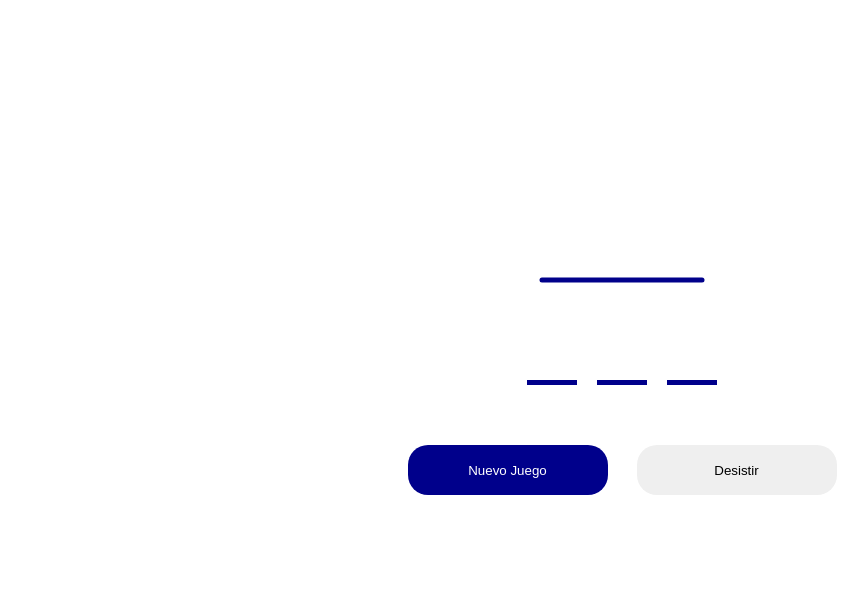
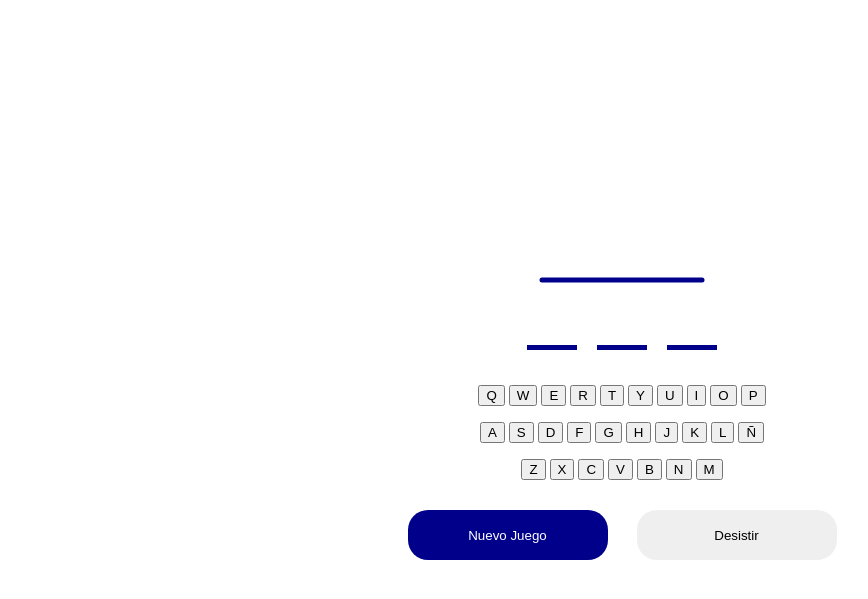
Before and after one commit to francisbatista/juegodelahorcado, a plain HTML site: page index.html in a window 1280 px wide. Both pictures are taken after a click on the button "Iniciar Juego". Shown: the part 101-700 px from the top of the page, without its empty margins (18-886 px from the left). Drawn offline with Linux system fonts and the light colour scheme.

Commit message:
agregando teclado

```diff
--- a/index.html
+++ b/index.html
@@ -33,9 +33,42 @@
             </div>
         </div>
         <div id="pantallaTablero" hidden>
-            <canvas id="myCanvas" width="600" height="300"></canvas>
+            <canvas id="myCanvas" width="600" height="285"></canvas>
             <div id="contenedorLetras"></div>
             <div id="letrasFalladas"></div>
+            <div id="teclado">
+                <button>Q</button>
+                <button>W</button>
+                <button>E</button>
+                <button>R</button>
+                <button>T</button>
+                <button>Y</button>
+                <button>U</button>
+                <button>I</button>
+                <button>O</button>
+                <button>P</button>
+                <br>
+                <br>
+                <button>A</button>
+                <button>S</button>
+                <button>D</button>
+                <button>F</button>
+                <button>G</button>
+                <button>H</button>
+                <button>J</button>
+                <button>K</button>
+                <button>L</button>
+                <button>Ñ</button>
+                <br>
+                <br>
+                <button>Z</button>
+                <button>X</button>
+                <button>C</button>
+                <button>V</button>
+                <button>B</button>
+                <button>N</button>
+                <button>M</button>
+            </div>
             <div class="botones">
                 <button id="btnNuevoJuego">Nuevo Juego</button>
                 <button id="btnDesistir">Desistir</button>
--- a/scripts/script.js
+++ b/scripts/script.js
@@ -12,6 +12,7 @@ const btnGuardar = document.getElementById("btnGuardar");
 const btnCancelar = document.getElementById("btnCancelar");
 const btnEmpezar = document.getElementById("btnEmpezar");
 const letrasFalladas = document.getElementById("letrasFalladas");
+const teclado = document.getElementById("teclado");
 const tablero = document.getElementById("myCanvas");
 const pincel = tablero.getContext("2d");
 
@@ -141,6 +142,7 @@ const arrayPalabras = ["ALURA","ONE","DESAFIO","HTML","CURSO","AMOR","TRISTEZA",
 //Esta función prepara la interfaz principal del juego
 function nuevoJuego(){
     document.addEventListener("keydown",leerLetras);
+    teclado.addEventListener("click", leerLetras);
     contenedorLetras.innerHTML = "";
     let indice = Math.round(Math.random() * (arrayPalabras.length - 1));
     palabraSecreta = arrayPalabras[indice];
@@ -190,10 +192,18 @@ let conteoLetrasAsertadas = 0;//Variable que almacena la cuenta de las letras qu
 
 //Esta es la función que se ejecuta cuando el usuario pulsa una tecla.
 function leerLetras(ev){
-    let key = ev.key;
-    if(/[^a-z]/ig.test(key)) return;
-    if(ev.keyCode > 90 || ev.keyCode < 65) return;
-    key = key.toUpperCase();
+    let key;
+    if(ev.type != 'click'){
+        key = ev.key;
+        if(/[^a-z]/ig.test(key)) return;
+        if(ev.keyCode > 90 || ev.keyCode < 65) return;
+        key = key.toUpperCase();
+    }else if(ev.target.localName == 'button'){
+        key = ev.target.innerText;
+    }else{
+        return;
+    }
+
     if(palabraSecreta.includes(key)){
         conteoLetrasAsertadas += 1;
         let indice = palabraSecreta.indexOf(key);
@@ -206,6 +216,7 @@ function leerLetras(ev){
             pincel.fillText("Ganaste,",450,50);
             pincel.fillText("Felicidades!",420,80);
             document.removeEventListener("keydown",leerLetras);
+            teclado.removeEventListener("click",leerLetras);
         }
     }else{
         conteoLetrasFalladas += 1;
@@ -222,6 +233,7 @@ function leerLetras(ev){
             pincel.fillText("Perdiste!",410,50);
             pincel.fillText("Fin del juego",410,80);
             document.removeEventListener("keydown",leerLetras);
+            teclado.removeEventListener("click",leerLetras);
         }
     }
 }
--- a/styles/style.css
+++ b/styles/style.css
@@ -1,5 +1,9 @@
 .logo{
     margin: 50px 0px 0px 50px;
+}
+main{
+    display: flex;
+    justify-content: space-around;
 }
 #myCanvas{
     display: block;
@@ -27,7 +31,8 @@
 #contenedorLetras{
     display: flex;
     justify-content: center;
-    margin: 20px;
+    margin-bottom: 5px;
+
 }
 .unDiv{
     display: flex;
@@ -80,7 +85,12 @@
     display: flex;
     justify-content: center;
     font-size: 32px;
+    margin-bottom: 20px;
 }
 #letrasFalladas p{
     margin-left: 10px;
+    font-size: medium
 }
+#teclado{
+    text-align: center;
+}
```
